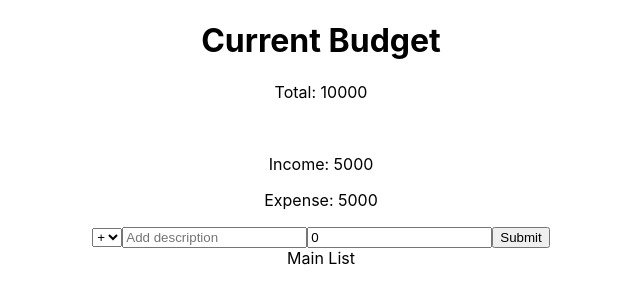
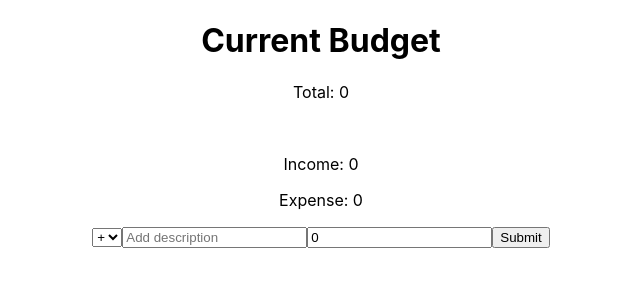
Before and after one commit to brandon121j/budget-app-context, a React (Create React App) app: page / in a window 1280 px wide. Shown: the top 304 px of the page, without its empty margins (319-959 px from the left). Built offline with nearby package versions, Linux system fonts and the light colour scheme.

Commit message:
Expenses are now shown after entering expense

```diff
--- a/src/components/header/Header.js
+++ b/src/components/header/Header.js
@@ -1,15 +1,19 @@
-import React from 'react'
+import React, { useContext } from 'react';
+import { HeaderContext } from '../../context/context';
+function Header() {
+	const { income, expense } = useContext(HeaderContext);
 
-function Header() {
-    return (
-        <div>
-            <h1>Current Budget</h1>
-            <p>Total: 10000</p>
-            <br />
-            <p>Income: 5000</p>
-            <p>Expense: 5000</p>
-        </div>
-    )
+	return (
+		<div>
+			<h1>Current Budget</h1>
+			<p>Total: {income - expense}</p> {/* coming from context */}
+			<br />
+			<p>Income: {income}</p>
+			{/* coming from context */}
+			<p>Expense: {expense}</p>
+			{/* coming from context */}
+		</div>
+	);
 }
 
-export default Header
+export default Header;
--- a/src/components/inputs/Inputs.js
+++ b/src/components/inputs/Inputs.js
@@ -35,7 +35,7 @@ function Inputs() {
                 value={amount}
                 onChange={(e) => handleAmount(e.target.value)}
                 />
-                <button type='submit'>Submit</button>
+                <button>Submit</button>
             </form>
         </div>
     )
--- a/src/components/lists/IncomeList.js
+++ b/src/components/lists/IncomeList.js
@@ -8,10 +8,12 @@ function IncomeList() {
             <ul>
                 {
                     incomeArray.map((income, index) => {
+                        return (
                         <li key={index}>
                             <span>{income.description}</span>
                             <span>{income.amount}</span>
                         </li>
+                        )
                     })
                 }
             </ul>
--- a/src/components/lists/MainList.js
+++ b/src/components/lists/MainList.js
@@ -1,9 +1,12 @@
-import React from 'react'
+import React from 'react';
+import ExpenseList from './ExpenseList';
+import IncomeList from './IncomeList';
 
 function MainList() {
     return (
         <div>
-            Main List
+            <IncomeList/>
+            <ExpenseList/>
         </div>
     )
 }
```
